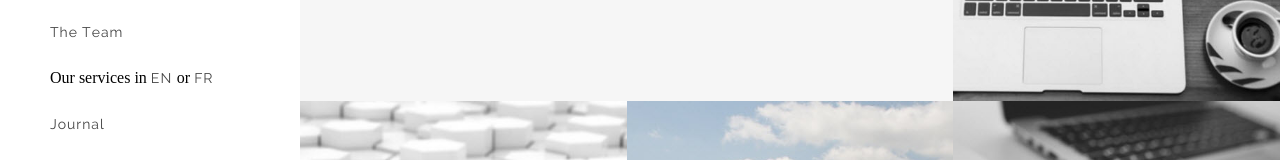
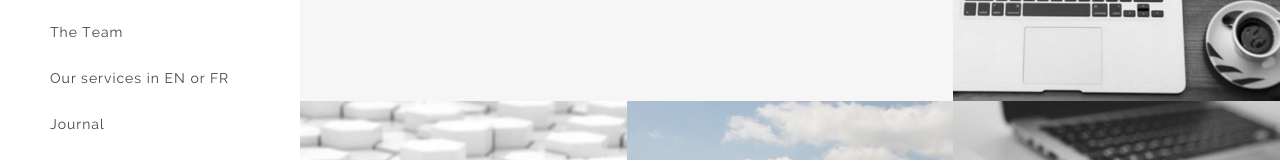
Before and after one commit to dnzengou/innovationconseil, a plain HTML site: page index.html in a window 1280 px wide. Shown: the part 471-631 px from the top of the page. Drawn offline with Linux system fonts and the light colour scheme.

Commit message:
update index.html

```diff
--- a/index.html
+++ b/index.html
@@ -32,7 +32,7 @@
 				<li><a href="index.html" class="selected">Home</a></li>
 				<li><a href="about.html">About</a></li>
 				<li><a href="the-team">The Team</a></li>
-				<li>Our services in <a ref="https://drive.google.com/open?id=0B27h2BZXrfSgbnA5WGliRHIyTDM0dmJoMmNjNUJlNURUOTBj"> EN </a>or <a ref="https://drive.google.com/open?id=0B27h2BZXrfSgUW1zc0tnQU9wbEJUV3FNaHd6RTBmUFFqamRZ"> FR </a>
+				<li><a ref="https://drive.google.com/open?id=0B27h2BZXrfSgbnA5WGliRHIyTDM0dmJoMmNjNUJlNURUOTBj"> Our services in EN </a><a ref="https://drive.google.com/open?id=0B27h2BZXrfSgUW1zc0tnQU9wbEJUV3FNaHd6RTBmUFFqamRZ"> or FR </a>
 				</li>
 				<li><a href="#">Journal</a></li>
 				<li><a href="contact.html">Contact Us</a></li>
```
